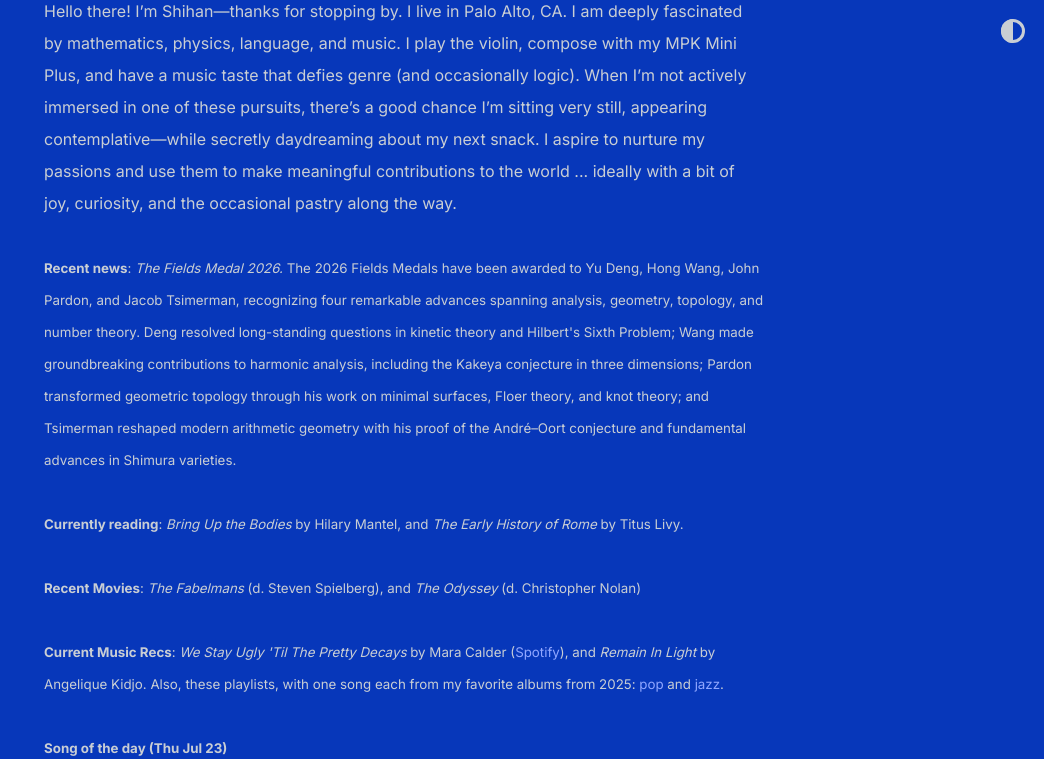
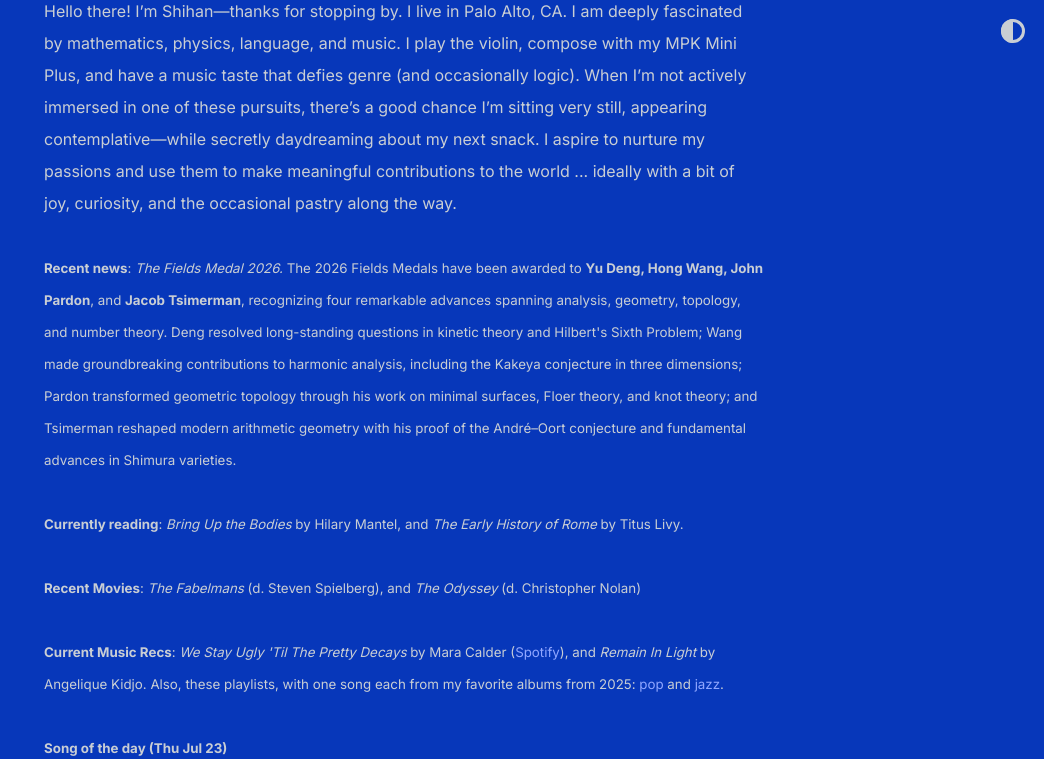
Before and after one commit to shihankanungo/shihankanungo.github.io, a Jekyll site: the page built from index.md, in a window 1280 px wide and 900 px high, scrolled down 503 px, cut to the strip 0-759 px from the top of the window. Shown: the whole strip, without its empty margins (236-1280 px from the left). Built offline with Jekyll 4.4.1, drawn with Linux system fonts in a browser that asks for light colours.

Commit message:
Format recent news section with bold names

```diff
--- a/_config.yml
+++ b/_config.yml
@@ -6,7 +6,7 @@
   Hello there! I’m Shihan&mdash;thanks for stopping by. I live in Palo Alto, CA. I am deeply fascinated by mathematics, physics, language, and music. I play the violin, compose with my MPK Mini Plus, and have a music taste that defies genre (and occasionally logic). When I’m not actively immersed in one of these pursuits, there’s a good chance I’m sitting very still, appearing contemplative&mdash;while secretly daydreaming about my next snack. I aspire to nurture my passions and use them to make meaningful contributions to the world ... ideally with a bit of joy, curiosity, and the occasional pastry along the way.
           <br /><br />
 
-          <small><b>Recent news</b>: <i>The Fields Medal 2026.</i> The 2026 Fields Medals have been awarded to Yu Deng, Hong Wang, John Pardon, and Jacob Tsimerman, recognizing four remarkable advances spanning analysis, geometry, topology, and number theory. Deng resolved long-standing questions in kinetic theory and Hilbert's Sixth Problem; Wang made groundbreaking contributions to harmonic analysis, including the Kakeya conjecture in three dimensions; Pardon transformed geometric topology through his work on minimal surfaces, Floer theory, and knot theory; and Tsimerman reshaped modern arithmetic geometry with his proof of the André–Oort conjecture and fundamental advances in Shimura varieties.</small>
+          <small><b>Recent news</b>: <i>The Fields Medal 2026.</i> The 2026 Fields Medals have been awarded to <b>Yu Deng, Hong Wang, John Pardon</b>, and <b>Jacob Tsimerman</b>, recognizing four remarkable advances spanning analysis, geometry, topology, and number theory. Deng resolved long-standing questions in kinetic theory and Hilbert's Sixth Problem; Wang made groundbreaking contributions to harmonic analysis, including the Kakeya conjecture in three dimensions; Pardon transformed geometric topology through his work on minimal surfaces, Floer theory, and knot theory; and Tsimerman reshaped modern arithmetic geometry with his proof of the André–Oort conjecture and fundamental advances in Shimura varieties.</small>
           <br /><br />
           <small><b>Currently reading</b>: <i>Bring Up the Bodies</i> by Hilary Mantel, and <i>The Early History of Rome</i> by Titus Livy.</small>
           <br /><br />
```
